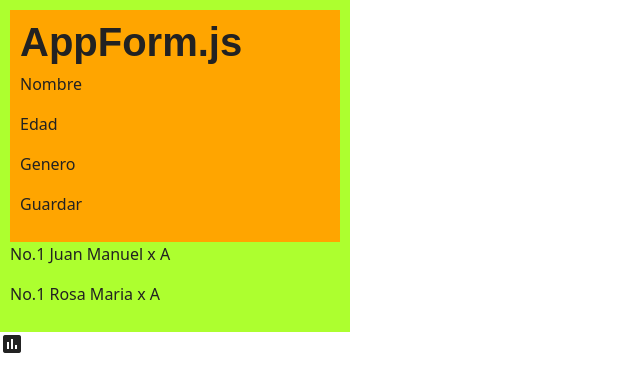
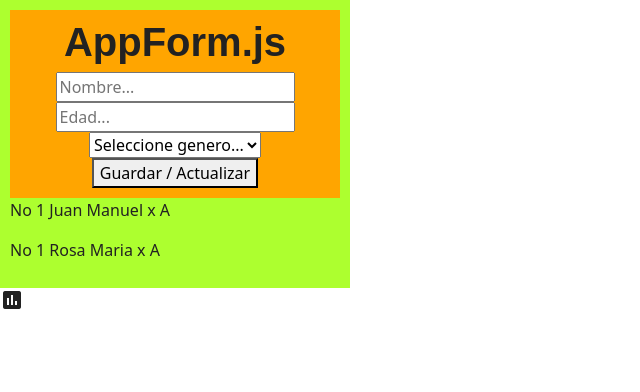
Before and after one commit to niky260523/react03, a React (Create React App) app: page / in a window 1280 px wide. Shown: the top 392 px of the page, without its empty margins (0-640 px from the left). Built offline with nearby package versions, Linux system fonts and the light colour scheme; a web font is replaced by a local one.

Commit message:
v6   cambio de firebase

```diff
--- a/package.json
+++ b/package.json
@@ -8,6 +8,7 @@
     "@testing-library/react": "^13.4.0",
     "@testing-library/user-event": "^13.5.0",
     "bootswatch": "^5.3.2",
+    "firebase": "^10.5.0",
     "react": "^18.2.0",
     "react-dom": "^18.2.0",
     "react-scripts": "5.0.1",
--- a/src/App.js
+++ b/src/App.js
@@ -1,14 +1,27 @@
+import { useState } from 'react';
+
 import logo from './logo.svg';
 //import './App.css';
 import C01componente from './componentes/C01componente';
 import AppForm from './componentes/AppForm';
 
 function App() {
+
+  /// READ - LECTURA - fnRead /////
+  const [docBD, setDocBD] = useState([]);
+  const fnRead = () => {
+  }
+  //// DELETE - Eliminar - fnDelete ////
+  const [idActual, setIdActual] = useState("");
+  const fnDelete = (xId) => {
+
+  }
+
   return (
     <div style={{width:"350px", background:"greenyellow",padding:"10px"}}>
-      < AppForm/>
-      <p>No.1 Juan Manuel     x      A</p>
-      <p>No.1 Rosa Maria      x      A</p>
+    <AppForm />
+     <p>No 1 Juan Manuel  x  A</p>
+     <p>No 1 Rosa Maria  x  A</p>
 
 
     </div>
--- a/src/componentes/AppForm.js
+++ b/src/componentes/AppForm.js
@@ -1,15 +1,74 @@
-import React from 'react'
+import React, { useState } from 'react'
+import { db } from './firebase';
+import { addDoc, collection } from 'firebase/firestore';
+
 
 const AppForm = () => {
-  return (
-    <div style={{background:"orange",padding:"10px",texAlign:"center"}}>
-      <h1>AppForm.js</h1>
-      <p>Nombre</p>
-      <p>Edad</p>
-      <p>Genero</p>
-      <p>Guardar</p>
-    </div>
-  )
+ //////GUARDAR / ACTUALIZAR ////
+ const campoRegistro = { nombre:"", edad:"", genero:""}
+ const [objeto, setObjeto] = useState(campoRegistro);
+ console.log(objeto);
+
+    const handleSubmit = (e) => {    //manejador de submit
+        e.preventDefault();
+
+        try {
+
+            if(validarForm()){
+
+              addDoc(collection(db, 'persona'), objeto);
+                console.log("Se guardo con exito");
+            }else{
+                console.log("No se guardo");
+            }
+        } catch (error) {
+            console.error();
+
+        }
+    }
+
+    //Manejador del estado de cambios
+    const handleStatusChange = (e) => {
+        const {name,value} = e.target;
+        setObjeto({...objeto,[name]:value});
+        //console.log({name,value});
+    }
+
+    //validacion
+    const validarForm = () => {
+        if(objeto.nombre === ''){
+          alert("Escriba nombre...");
+          return false;
+        }
+
+        return true;
+    }
+
+    return (
+        <div style={{background:"orange",padding:"10px",textAlign:"center"}}>
+            <form onSubmit={handleSubmit}>
+            <h1>AppForm.js</h1>
+
+            <input onChange = {handleStatusChange}
+            value={objeto.nombre} name='nombre'
+            type='text' placeholder='Nombre...' /><br/>
+
+            <input onChange = {handleStatusChange}
+            value={objeto.edad} name='edad'
+            type='text' placeholder='Edad...' /><br/>
+
+            <select onChange = {handleStatusChange}
+            value={objeto.nombre} name='genero'>
+                <option value="">Seleccione genero...</option>
+                <option value="M"> Masculino </option>
+                <option value="F"> Femenino </option>
+            </select><br/>
+            <button>
+                Guardar / Actualizar
+            </button>
+            </form>
+        </div>
+    )
 }
 
 export default AppForm
--- a/src/componentes/firebase.js
+++ b/src/componentes/firebase.js
@@ -0,0 +1,27 @@
+// Import the functions you need from the SDKs you need
+import { initializeApp } from "firebase/app";
+import { getAnalytics } from "firebase/analytics";
+import {getAuth } from "firebase/auth";
+import {getFirestore} from "firebase/firestore";
+import {getStorage} from "firebase/storage";
+
+// TODO: Add SDKs for Firebase products that you want to use
+// https://firebase.google.com/docs/web/setup#available-libraries
+
+// Your web app's Firebase configuration
+const firebaseConfig = {
+  apiKey: "AIzaSyBoyd2fXcpSTq6ZhJsLP8ZBgmDLxmntq0o",
+  authDomain: "appreact-f7905.firebaseapp.com",
+  projectId: "appreact-f7905",
+  storageBucket: "appreact-f7905.appspot.com",
+  messagingSenderId: "100600412173",
+  appId: "1:100600412173:web:3a590dd3e13f8c5f6c7d44"
+};
+
+// Initialize Firebase
+const app = initializeApp(firebaseConfig);
+const analytics = getAnalytics(app);
+
+//export const auth = getAuth(app);
+export const db = getFirestore(app);
+export const storage = getStorage(app);
```
Also changed, not shown: src/componentes/C04Nuevocomp.js (deleted), 1 other file (tests, documents, lock files or other folders).
